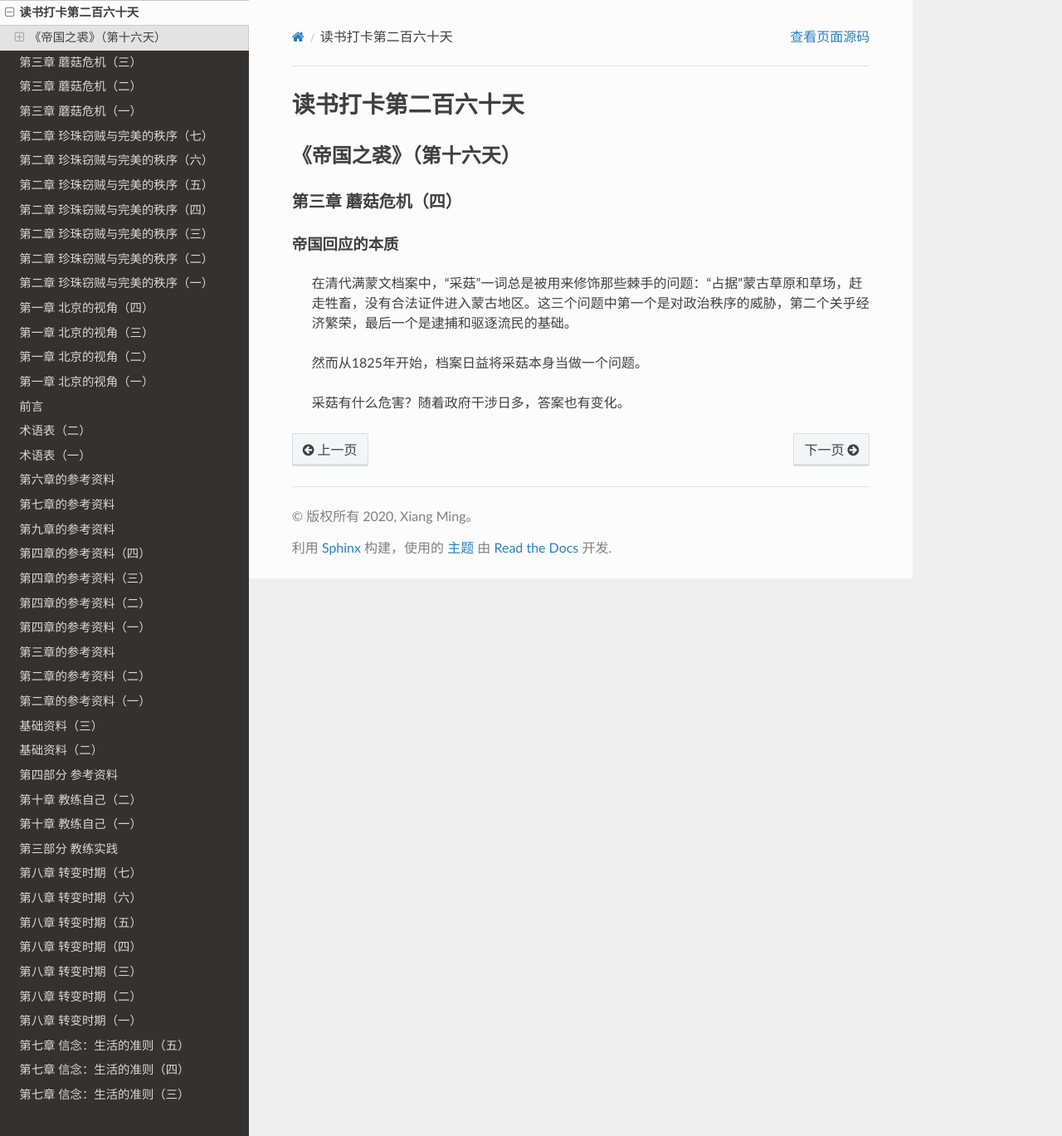
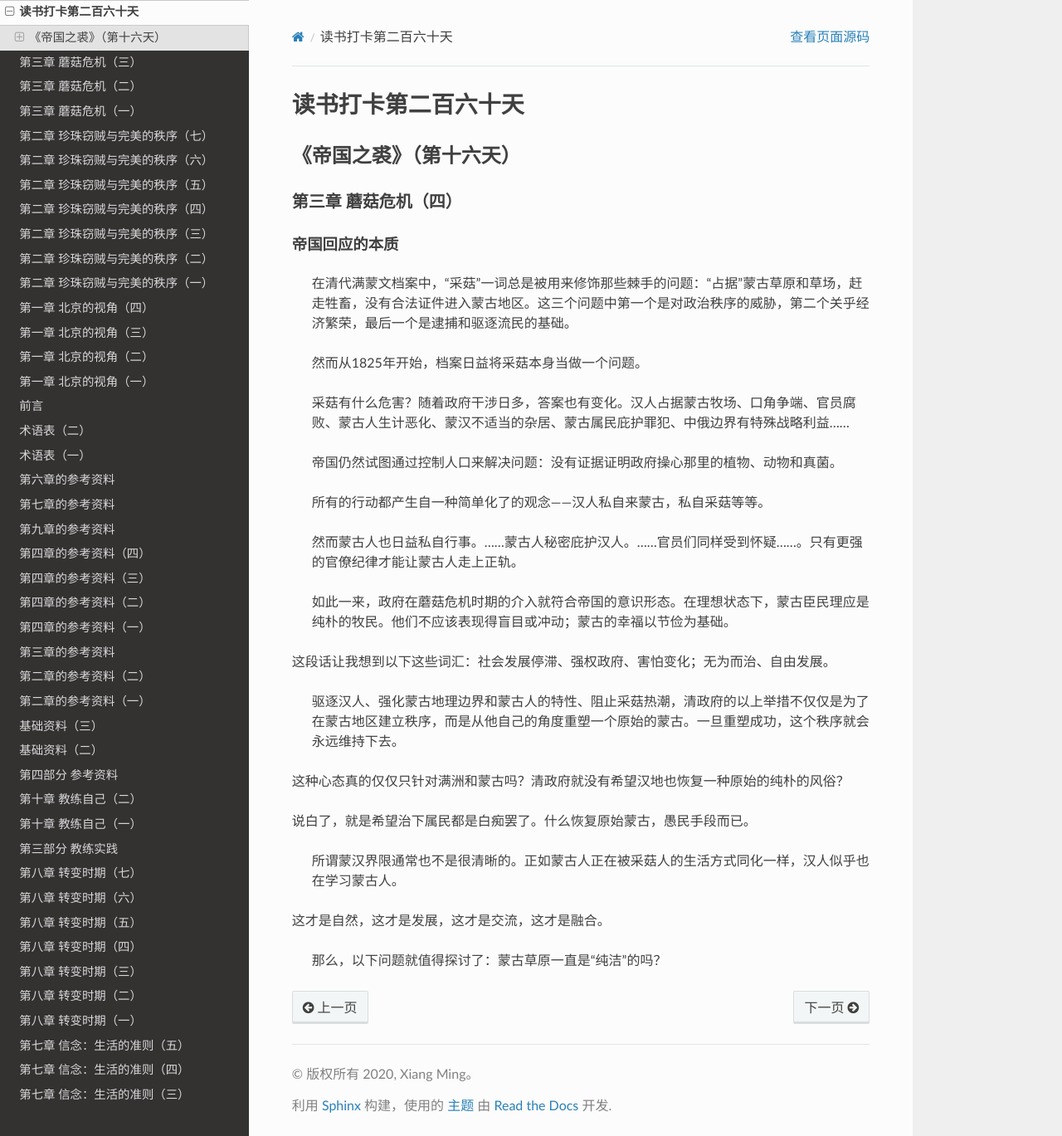
Before and after one commit to xiangming1975/reading, a Sphinx documentation site: the page built from source/2021-04-11.md, in a window 1280 px wide and 1369 px high. Shown: the whole window at 83% size. Built offline with Sphinx 7.4.7 and the Read the Docs theme 2.0.0, drawn with Linux system fonts in a browser that asks for light colours.

```diff
--- a/source/2021-04-11.md
+++ b/source/2021-04-11.md
@@ -12,4 +12,26 @@
 
 > 然而从1825年开始，档案日益将采菇本身当做一个问题。
 
-> 采菇有什么危害？随着政府干涉日多，答案也有变化。
+> 采菇有什么危害？随着政府干涉日多，答案也有变化。汉人占据蒙古牧场、口角争端、官员腐败、蒙古人生计恶化、蒙汉不适当的杂居、蒙古属民庇护罪犯、中俄边界有特殊战略利益……
+
+> 帝国仍然试图通过控制人口来解决问题：没有证据证明政府操心那里的植物、动物和真菌。
+
+> 所有的行动都产生自一种简单化了的观念——汉人私自来蒙古，私自采菇等等。
+
+> 然而蒙古人也日益私自行事。……蒙古人秘密庇护汉人。……官员们同样受到怀疑……。只有更强的官僚纪律才能让蒙古人走上正轨。
+
+> 如此一来，政府在蘑菇危机时期的介入就符合帝国的意识形态。在理想状态下，蒙古臣民理应是纯朴的牧民。他们不应该表现得盲目或冲动；蒙古的幸福以节俭为基础。
+
+这段话让我想到以下这些词汇：社会发展停滞、强权政府、害怕变化；无为而治、自由发展。
+
+> 驱逐汉人、强化蒙古地理边界和蒙古人的特性、阻止采菇热潮，清政府的以上举措不仅仅是为了在蒙古地区建立秩序，而是从他自己的角度重塑一个原始的蒙古。一旦重塑成功，这个秩序就会永远维持下去。
+
+这种心态真的仅仅只针对满洲和蒙古吗？清政府就没有希望汉地也恢复一种原始的纯朴的风俗？
+
+说白了，就是希望治下属民都是白痴罢了。什么恢复原始蒙古，愚民手段而已。
+
+> 所谓蒙汉界限通常也不是很清晰的。正如蒙古人正在被采菇人的生活方式同化一样，汉人似乎也在学习蒙古人。
+
+这才是自然，这才是发展，这才是交流，这才是融合。
+
+> 那么，以下问题就值得探讨了：蒙古草原一直是“纯洁”的吗？
```
Also changed, not shown: source/2021-04-12.md (added, +23 -0 lines), source/2021-04-13.md (added, +15 -0 lines), source/2021-04-14.md (added, +19 -0 lines).
